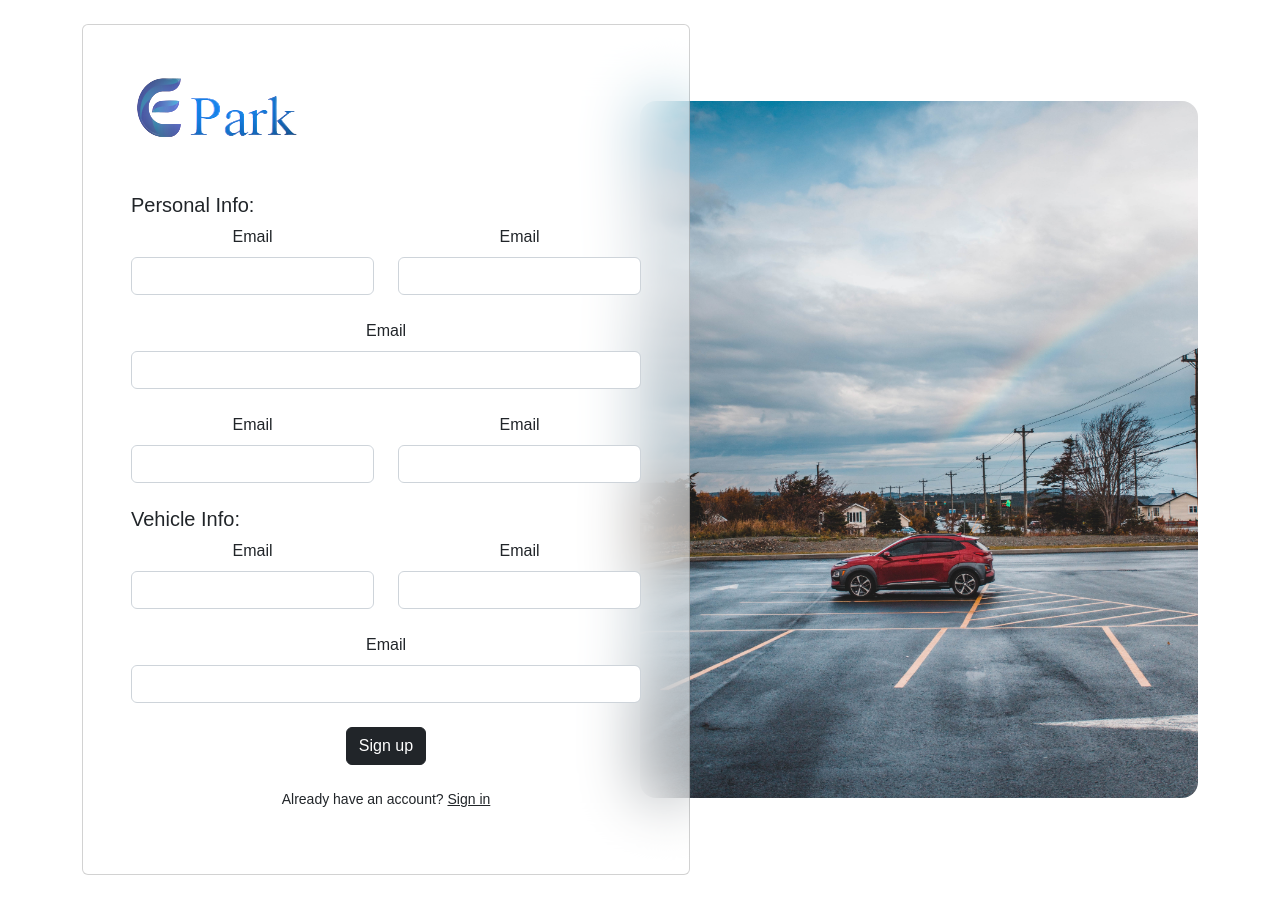
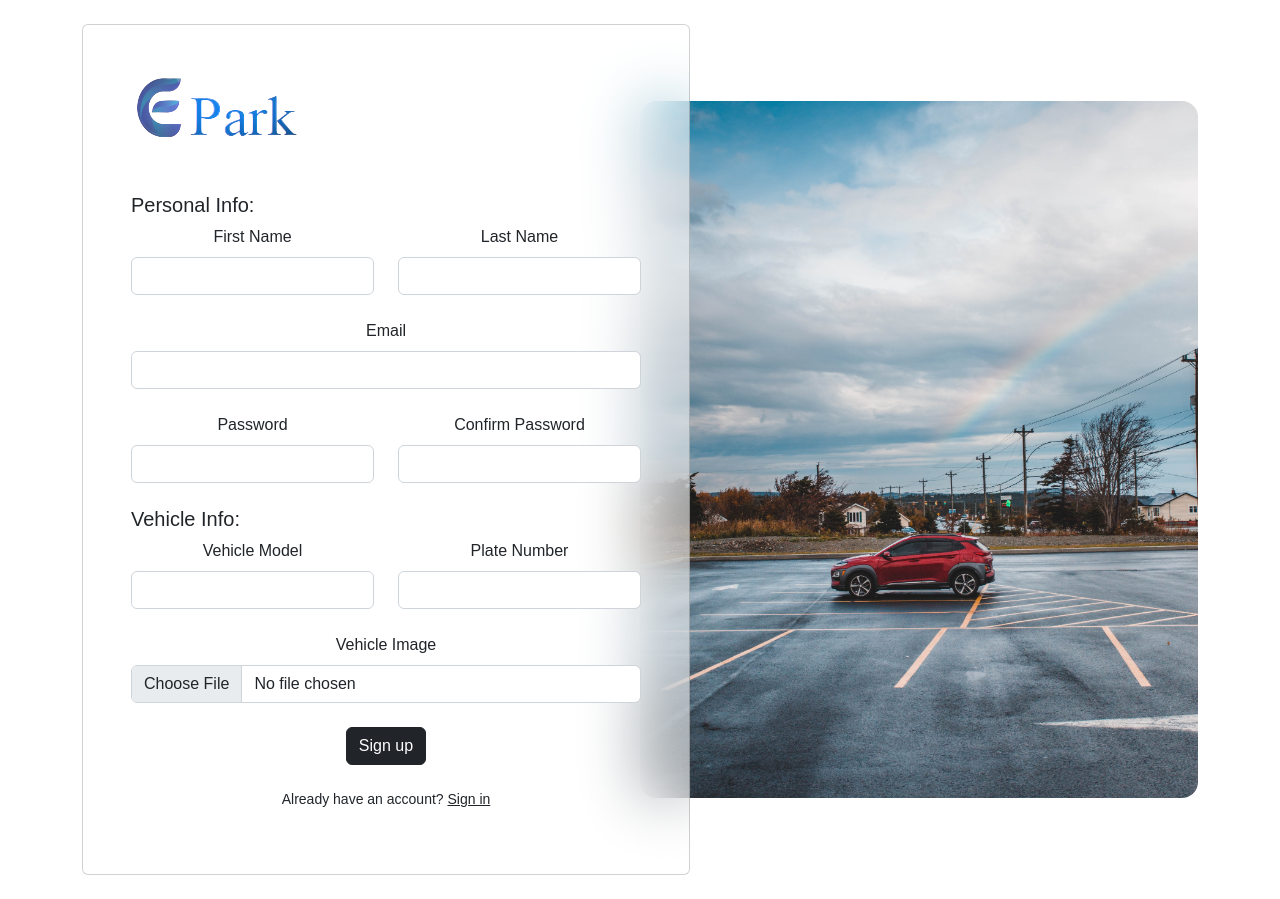
Before and after one commit to Daniel-timmy/E-park, a Flask app: page /sign_up in a window 1280 px wide. Run offline with Flask 3, Linux system fonts and the light colour scheme; some libraries are stand-ins or nearby versions.

Commit message:
updated register.html

```diff
--- a/project/templates/register.html
+++ b/project/templates/register.html
@@ -31,10 +31,6 @@
 
 
 
-
-
-
-
     </style>
 
     <!-- Jumbotron -->
@@ -59,16 +55,16 @@
                             <div class="row">
                                 <div class="col-md-6 mb-4">
                                     <div class="form-outline">
-                                        {{ form.email.label(class="form-label") }}
-                                        {{ form.email(class='form-control') }}
+                                        {{ form.first_name.label(class="form-label") }}
+                                        {{ form.first_name(class='form-control') }}
                                         <!--                                        <input type="text" id="fName" class="form-control" required/>-->
                                         <!--                                        <label class="form-label" for="fName">First name</label>-->
                                     </div>
                                 </div>
                                 <div class="col-md-6 mb-4">
                                     <div class="form-outline">
-                                        {{ form.email.label(class="form-label") }}
-                                        {{ form.email(class='form-control') }}
+                                        {{ form.last_name.label(class="form-label") }}
+                                        {{ form.last_name(class='form-control') }}
                                         <!--                                        <input type="text" id="lName" class="form-control" required/>-->
                                         <!--                                        <label class="form-label" for="lName">Last name</label>-->
                                     </div>
@@ -88,16 +84,16 @@
                             <div class="row">
                                 <div class="col-md-6 mb-4">
                                     <div class="form-outline">
-                                        {{ form.email.label(class="form-label") }}
-                                        {{ form.email(class='form-control') }}
+                                        {{ form.password.label(class="form-label") }}
+                                        {{ form.password(class='form-control') }}
                                         <!--                                        <input type="password" id="password" class="form-control" required/>-->
                                         <!--                                        <label class="form-label" for="password">Password</label>-->
                                     </div>
                                 </div>
                                 <div class="col-md-6 mb-4">
                                     <div class="form-outline">
-                                        {{ form.email.label(class="form-label") }}
-                                        {{ form.email(class='form-control') }}
+                                        {{ form.password1.label(class="form-label") }}
+                                        {{ form.password1(class='form-control') }}
                                         <!--                                        <input type="password" id="cPassword" class="form-control" required/>-->
                                         <!--                                        <label class="form-label" for="cPassword">Confirm Password</label>-->
                                     </div>
@@ -109,24 +105,24 @@
                             <div class="row">
                                 <div class="col-md-6 mb-4">
                                     <div class="form-outline">
-                                        {{ form.email.label(class="form-label") }}
-                                        {{ form.email(class='form-control') }}
+                                        {{ form.vehicle_model.label(class="form-label") }}
+                                        {{ form.vehicle_model(class='form-control') }}
                                         <!--                                        <input type="text" id="vModel" class="form-control" required/>-->
                                         <!--                                        <label class="form-label" for="vModel">Vehicle Model</label>-->
                                     </div>
                                 </div>
                                 <div class="col-md-6 mb-4">
                                     <div class="form-outline">
-                                        {{ form.email.label(class="form-label") }}
-                                        {{ form.email(class='form-control') }}
+                                        {{ form.plate_number.label(class="form-label") }}
+                                        {{ form.plate_number(class='form-control') }}
                                         <!--                                        <input type="text" id="pNumber" class="form-control" required/>-->
                                         <!--                                        <label class="form-label" for="pNumber">Vehicle Plate Number</label>-->
                                     </div>
                                 </div>
                             </div>
                             <div class="form-outline mb-4">
-                                {{ form.email.label(class="form-label") }}
-                                {{ form.email(class='form-control') }}
+                                {{ form.vehicle_image.label(class="form-label") }}
+                                {{ form.vehicle_image(class='form-control') }}
                                 <!--                                <input type="image" id="img" class="form-control"/>-->
                                 <!--                                <label class="form-label" for="form3Example3">Vehicle Image</label>-->
                             </div>
@@ -137,7 +133,7 @@
                             </button>
 
                         </form>
-                        <p class="login-wrapper-footer-text">Already have an account? <a href="#!" class="text-reset">Sign
+                        <p class="login-wrapper-footer-text">Already have an account? <a href="{{ url_for('login') }}" class="text-reset">Sign
                             in</a></p>
 
                     </div>
@@ -145,7 +141,7 @@
             </div>
 
             <div class="col-lg-6 mb-5 mb-lg-0" style="overflow: hidden;">
-                <img src="images/login_im.jpg" class="w-100  rounded-4 shadow-4" style="max-height: 100%;"
+                <img src="../static/images/login_im.jpg" class="w-100  rounded-4 shadow-4" style="max-height: 100%;"
                      alt=""/>
             </div>
         </div>
```
